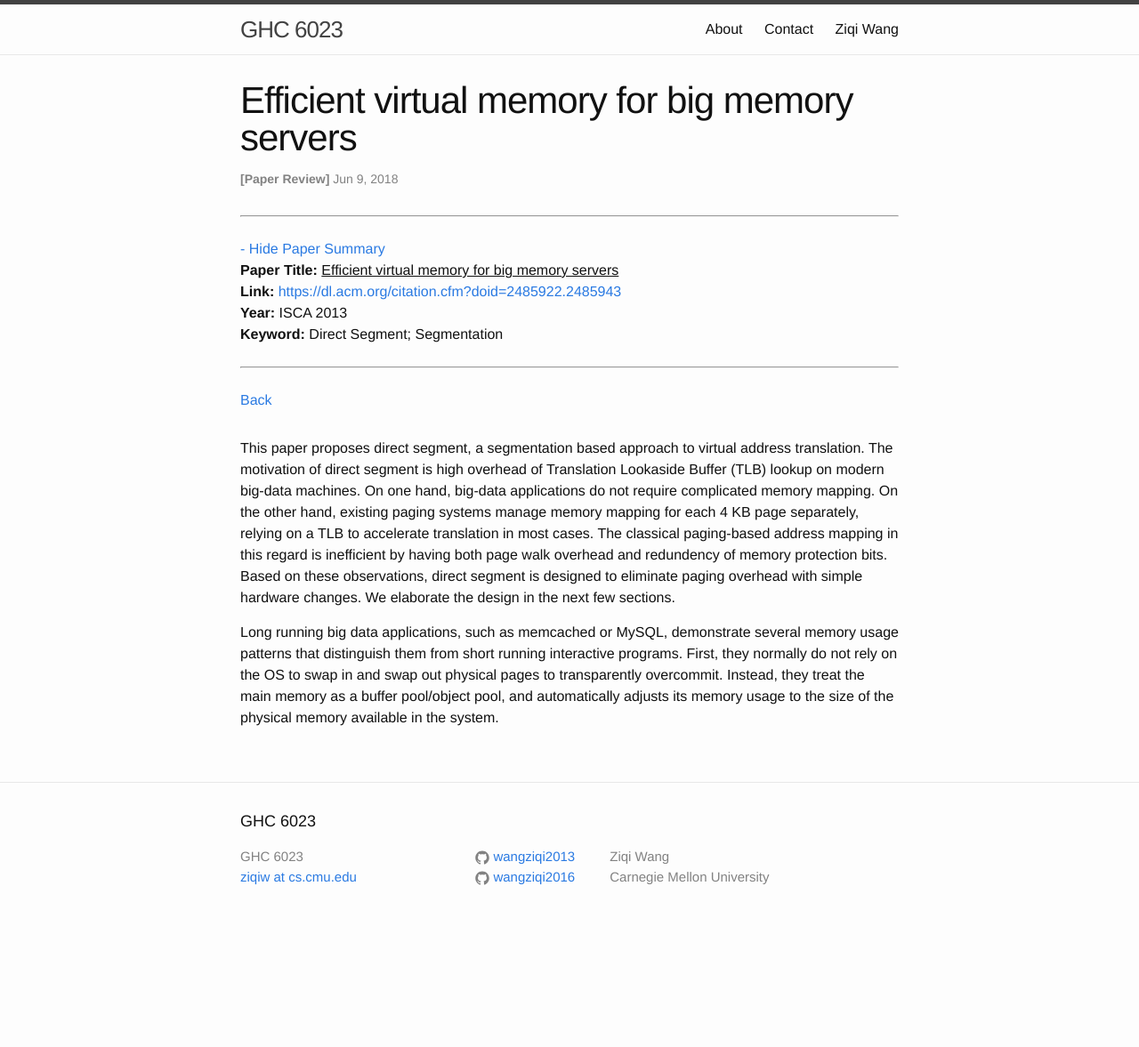
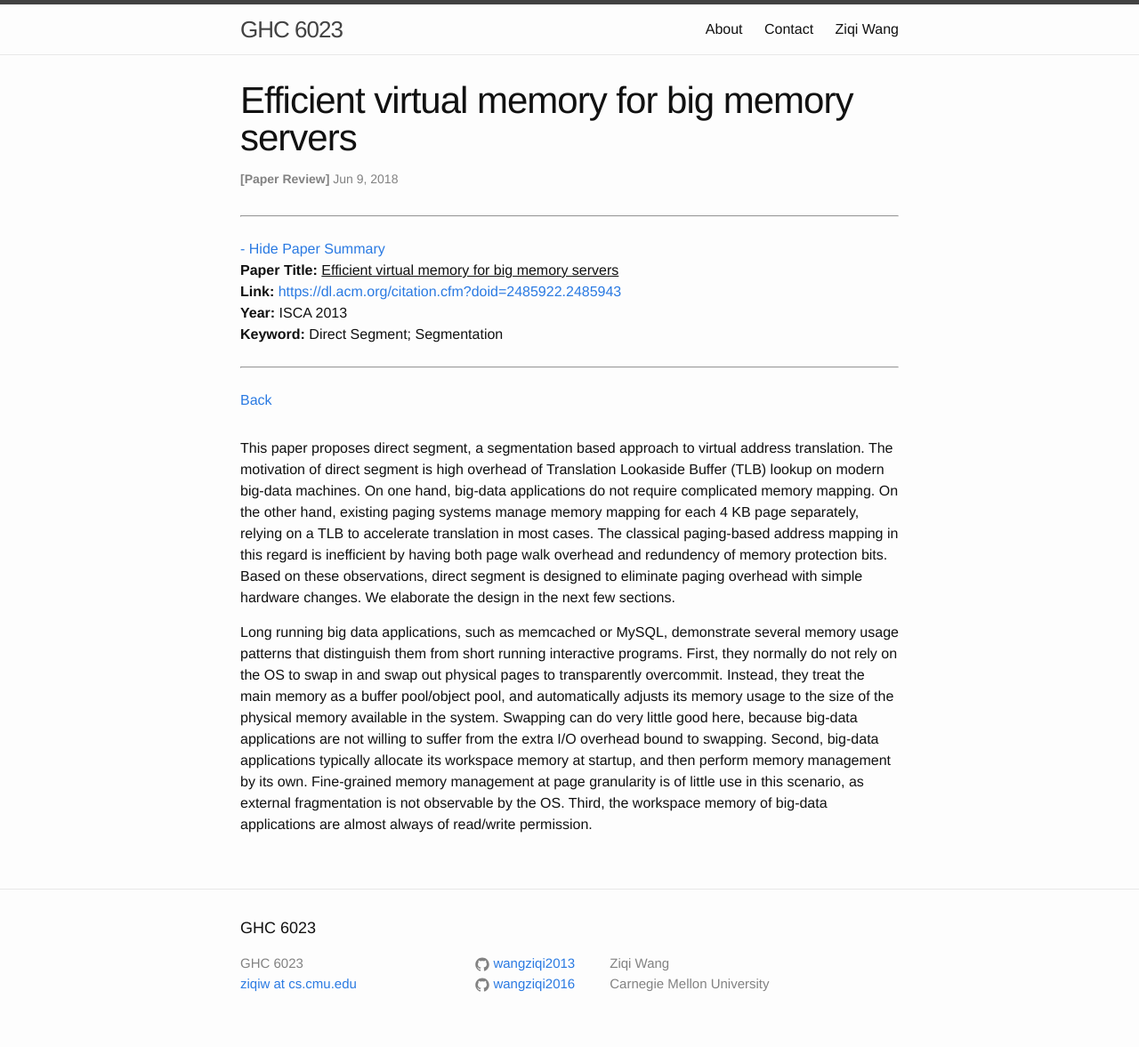
Before and after one commit to wangziqi2013/wangziqi2013.github.io, a Jekyll site: the page built from _posts/2018-06-09-direct-segment.markdown, in a window 1280 px wide. Shown: the whole page at 89% size. Built offline with Jekyll 4.4.1, drawn with Linux system fonts in a browser that asks for light colours; before the commit the page ends 1057 px from its top, so only the background shows below that.

Commit message:
Finish second pattern

```diff
--- a/_posts/2018-06-09-direct-segment.markdown
+++ b/_posts/2018-06-09-direct-segment.markdown
@@ -26,3 +26,8 @@ Long running big data applications, such as memcached or MySQL, demonstrate seve
 distinguish them from short running interactive programs. First, they normally do not rely on the OS to swap in
 and swap out physical pages to transparently overcommit. Instead, they treat the main memory as a buffer pool/object
 pool, and automatically adjusts its memory usage to the size of the physical memory available in the system.
+Swapping can do very little good here, because big-data applications are not willing to suffer from the extra I/O
+overhead bound to swapping. Second, big-data applications typically allocate its workspace memory at startup, and
+then perform memory management by its own. Fine-grained memory management at page granularity is of little use
+in this scenario, as external fragmentation is not observable by the OS. Third, the workspace memory of big-data
+applications are almost always of read/write permission.
```
